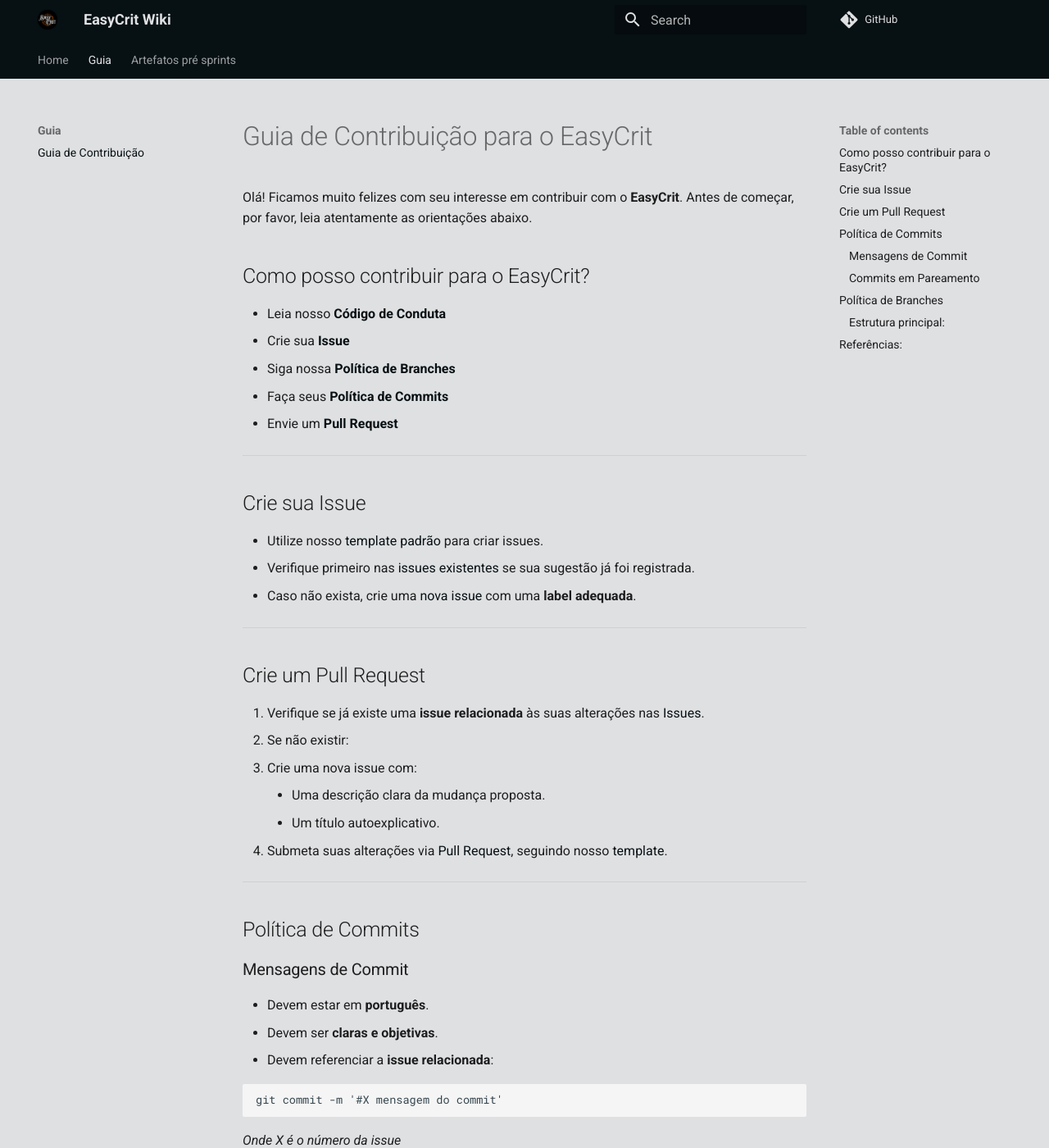
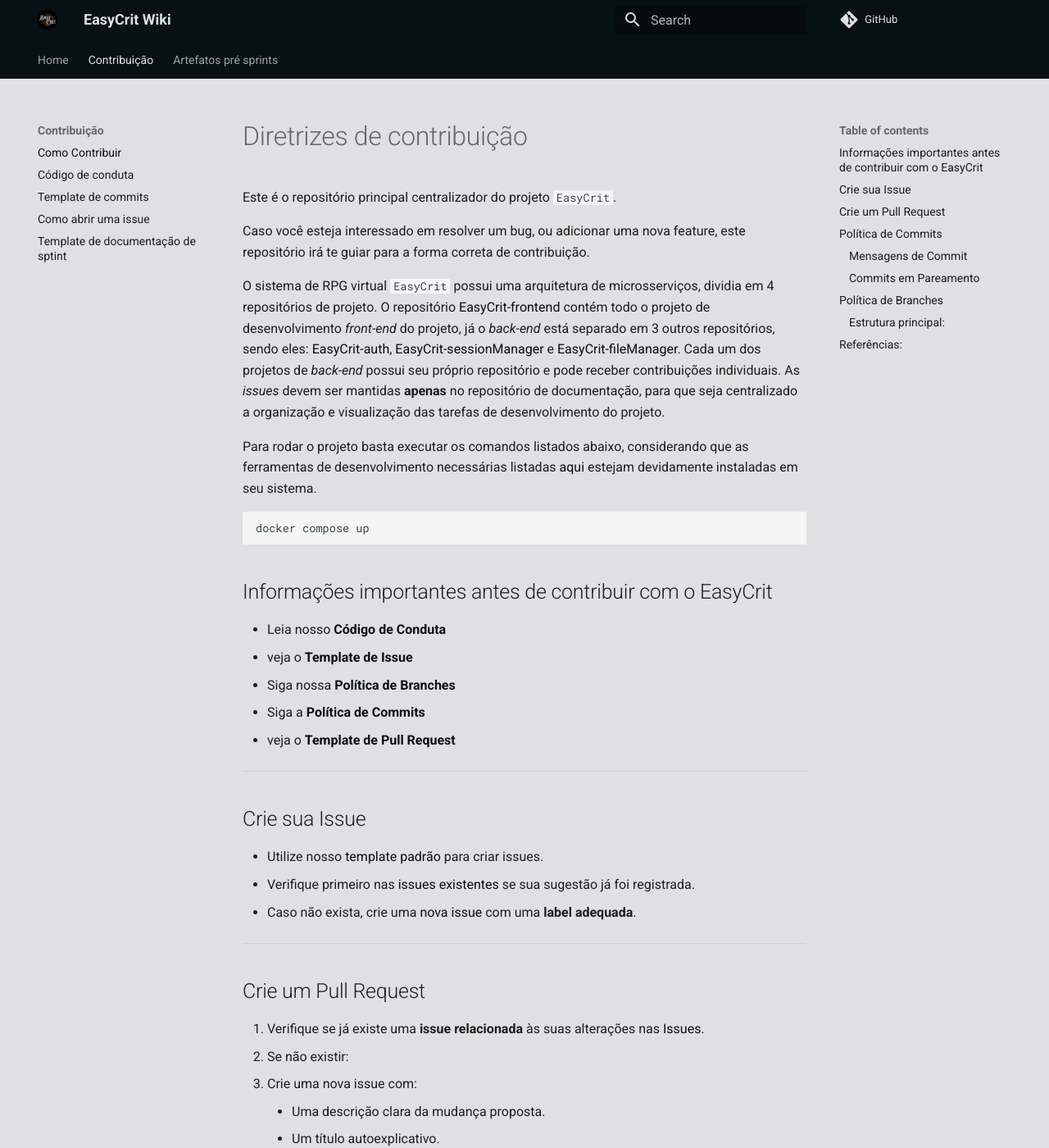
Before and after one commit to fga-eps-mds/2025.1-EasyCrit-docs, an MkDocs documentation site: the page built from docs/artefatos/contribuicao/contributing.md, in a window 1280 px wide and 1400 px high. Shown: the whole window at 82% size. Built offline with MkDocs 1.6.1 and Material for MkDocs 9.7.7, drawn with Linux system fonts in a browser that asks for light colours; comment, search, counter and statistics services are not loaded; some of the changed text lies outside the part shown.

Commit message:
docs: melhoria na seção de contribuição

````diff
--- a/docs/artefatos/guias/contributing.md
+++ b/docs/artefatos/contribuicao/contributing.md
@@ -1,14 +1,23 @@
-# Guia de Contribuição para o EasyCrit
+# Diretrizes de contribuição
+Este é o repositório principal centralizador do projeto ```EasyCrit```.
 
-Olá! Ficamos muito felizes com seu interesse em contribuir com o **EasyCrit**. Antes de começar, por favor, leia atentamente as orientações abaixo.
+Caso você esteja interessado em resolver um bug, ou adicionar uma nova feature, este repositório irá te guiar para a forma correta de contribuição.
 
-## Como posso contribuir para o EasyCrit?
+O sistema de RPG virtual ```EasyCrit``` possui uma arquitetura de microsserviços, dividia em 4 repositórios de projeto. O repositório [EasyCrit-frontend](https://github.com/fga-eps-mds/2025.1-EasyCrit-frontend) contém todo o projeto de desenvolvimento _front-end_ do projeto, já o _back-end_ está separado em 3 outros repositórios, sendo eles: [EasyCrit-auth](https://github.com/fga-eps-mds/2025.1-EasyCrit-auth), [EasyCrit-sessionManager](https://github.com/fga-eps-mds/2025.1-EasyCrit-sessionManager) e [EasyCrit-fileManager](https://github.com/fga-eps-mds/2025.1-EasyCrit-fileManager). Cada um dos projetos de _back-end_ possui seu próprio repositório e pode receber contribuições individuais. As _issues_ devem ser mantidas **apenas** no repositório de documentação, para que seja centralizado a organização e visualização das tarefas de desenvolvimento do projeto.
+
+Para rodar o projeto basta executar os comandos listados abaixo, considerando que as ferramentas de desenvolvimento necessárias listadas [aqui]() estejam devidamente instaladas em seu sistema.
+
+```shell
+docker compose up
+```
+
+## Informações importantes antes de contribuir com o EasyCrit
 
 * Leia nosso [**Código de Conduta**](https://github.com/fga-eps-mds/2025.1-EasyCrit-docs/blob/main/.github/CODE_OF_CONDUCT.md)
-* Crie sua [**Issue**](#crie-sua-issue)
+* veja o [**Template de Issue**](#crie-sua-issue)
 * Siga nossa [**Política de Branches**](#politica-de-branches)
-* Faça seus [**Política de Commits**](#politica-de-commits)
-* Envie um [**Pull Request**](#crie-um-pull-request)
+* Siga a [**Política de Commits**](#politica-de-commits)
+* veja o [**Template de Pull Request**](#crie-um-pull-request)
 
 ---
 
@@ -39,7 +48,7 @@
 - Devem ser **claras e objetivas**.
 - Devem referenciar a **issue relacionada**:
 
-```bash
+```shell
 git commit -m '#X mensagem do commit'
 ```
 *Onde X é o número da issue*
@@ -71,15 +80,15 @@
 - **`devel`**
   Branch principal de **integração de funcionalidades** antes de irem para a release.
 
-- **`hotfix/numero-issue-descricao`**
+- **`hotfix/#issue-descricao-aqui`**
   Usada para **corrigir bugs em produção rapidamente**.
-  Exemplo: `hotfix/1-correcao-login`
+  Exemplo: `hotfix/#1-correcao-login`
 
-- **`feature/numero-issue-descricao`**
+- **`feature/#issue-descricao-aqui`**
   Para desenvolver **novas funcionalidades**.
-  Exemplo: `feature/2-cadastro-usuarios`
+  Exemplo: `feature/#2-cadastro-usuarios`
 
-- **`release/versao`**
+- **`release/tag-versao`**
   Usada para **preparar uma nova versão** do projeto.
   Exemplo: `release/v1.2.0`
 
--- a/mkdocs.yml
+++ b/mkdocs.yml
@@ -13,8 +13,12 @@
   - attr_list
 nav:
     - Home: index.md
-    - Guia:
-      - Guia de Contribuição: artefatos/guias/contributing.md
+    - Contribuição:
+      - Como Contribuir: artefatos/contribuicao/contributing.md
+      - Código de conduta: artefatos/contribuicao/code-of-conduct.md
+      - Template de commits: artefatos/contribuicao/template-commits.md
+      - Como abrir uma issue: artefatos/contribuicao/how-to-issue.md
+      - Template de documentação de sptint: artefatos/contribuicao/template-sprints.md
     - Artefatos pré sprints:
       - Lean Inception: artefatos/pre_sprints/lean_inception.md
       - Quadro de Conhecimentos: artefatos/pre_sprints/quadro_de_conhecimentos.md
````
Also changed, not shown: README.md (+3 -3 lines), docs/artefatos/contribuicao/code-of-conduct.md (added, +84 -0 lines), docs/artefatos/contribuicao/how-to-issue.md (added), docs/artefatos/contribuicao/template-commits.md (added), docs/artefatos/contribuicao/template-sprints.md (added).
